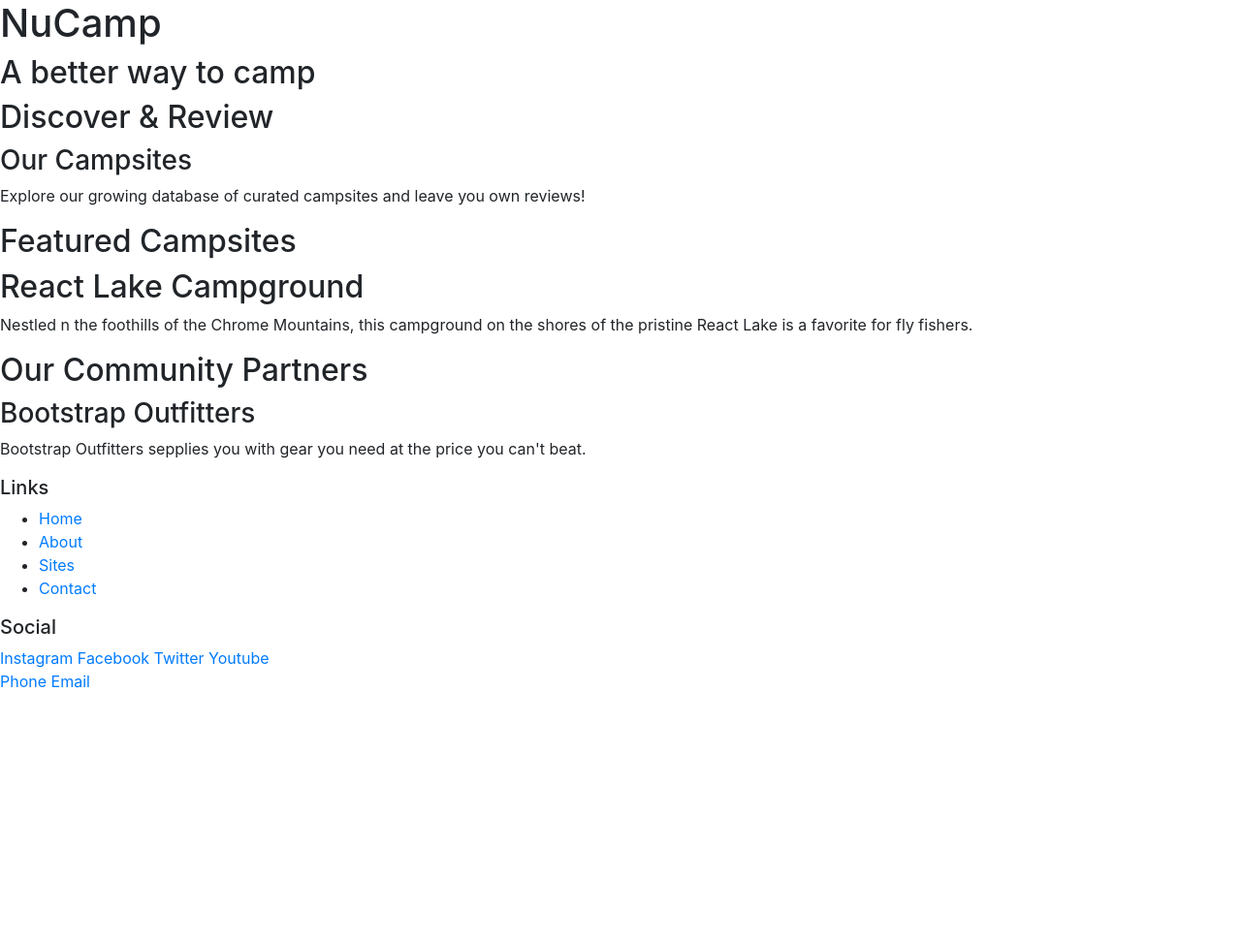
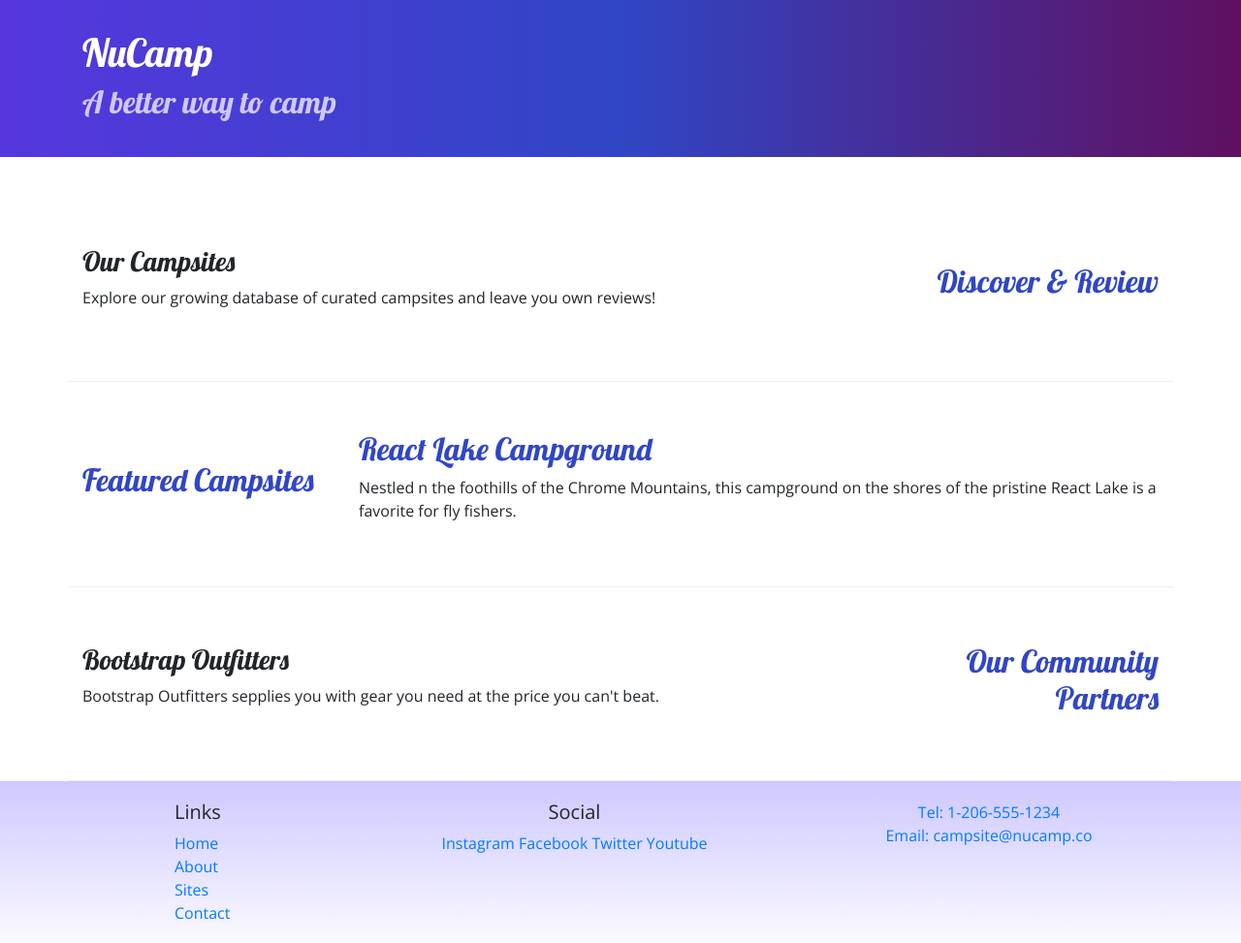
Before and after one commit to SmoothDev24/NucampSiteProject, a website: page NucampSiteIndex.html in a window 1280 px wide. Shown: the whole page at 97% size. Before the commit the page ends 800 px from the top, so only its background shows below. Drawn offline with nearby package versions, Linux system fonts and the light colour scheme.

Commit message:
Bootstrap Project CSS details

```diff
--- a/NucampSiteIndex.html
+++ b/NucampSiteIndex.html
@@ -4,57 +4,84 @@
     <meta charset="UTF-8">
     <meta name="viewport" content="width=device-width, initial-scale=1.0">
     <link rel="stylesheet" href="node_modules/bootstrap/dist/css/bootstrap.min.css">
+    <link rel="stylesheet" href="https://fonts.googleapis.com/css?family=Lobster|Open+Sans" />
+    <link rel="stylesheet" href="css/styles.css">
     <title>NuCamp: A Better Way To Camp</title>
 </head>
 <body>
     <section id="header">
-        <header>
-            <div>
+        <header class="jumbotron jumbotron-fluid">
+            <div class="container">
+                <div class="row">
+                    <div class="col">
                         <h1>NuCamp</h1>
                         <h2>A better way to camp</h2>
+                    </div>
+                </div>
             </div>
         </header>
     </section>
     <section id="body">
-        <div>
-            <h2>Discover & Review</h2>
+        <div class="container">
+            <div class="row row-content align-items-center">
+                <div class="col-sm-4 order-sm-last col-md-3">
+                    <h2 class="text-sm-right">Discover & Review</h2>
+                </div>
+                <div class="col">
                     <h3>Our Campsites</h3>
-            <p>Explore our growing database of curated campsites and leave you own reviews!</p>
+                    <p>Explore our growing database of curated campsites
+                        and leave you own reviews!</p>
+                </div>
             </div>
 
-        <div>
+            <div class="row row-content align-items-center">
+                <div class="col-sm-4 col-md-3">
                     <h2>Featured Campsites</h2>
+                </div>
+                <div class="col">
                     <h2>React Lake Campground</h2>
-            <p>Nestled n the foothills of the Chrome Mountains, this campground on the shores of the pristine React Lake is a favorite for fly fishers.</p>
+                    <p>Nestled n the foothills of the Chrome Mountains, this campground
+                        on the shores of the pristine React Lake is a favorite for fly fishers.</p>
+                </div>
             </div>
 
-        <div>
-            <h2>Our Community Partners</h2>
+            <div class="row row-content align-items-center">
+                <div class="col-sm-4 order-sm-last col-md-3">
+                    <h2 class="text-sm-right">Our Community Partners</h2>
+                </div>
+                <div class="col">
                     <h3>Bootstrap Outfitters</h3>
-            <p>Bootstrap Outfitters sepplies you with gear you need at the price you can't beat.</p>
+                    <p>Bootstrap Outfitters sepplies you with
+                        gear you need at the price you can't beat.</p>
+                </div>
+            </div>
         </div>
     </section>
     <section id="footer">
         <footer>
-            <div id="links">
+            <div class="container">
+                <div class="row">
+                    <div class="col-4 col-sm-2 offset-1" id="links">
                         <h5>Links</h5>
-                <ul>
+                        <ul class="list-unstyled">
                             <li><a href="#">Home</a></li>
                             <li><a href="#">About</a></li>
                             <li><a href="#">Sites</a></li>
                             <li><a href="#">Contact</a></li>
                         </ul>
                     </div>
-            <div id="social">
+                    <div class="col-6 col-sm-5 text-center" id="social">
                         <h5>Social</h5>
                         <a href="http://instagram.com">Instagram</a>
                         <a href="http://facebook.com">Facebook</a>
                         <a href="http://twitter.com">Twitter</a>
                         <a href="http://youtube.com">Youtube</a>
                     </div>
-            <div id="phoneEmail">
-                <a href="tel:+1-206-555-1234">Phone</a>
-                <a href="mailto:campsite@nucamp.co">Email</a>
+                    <div class="col-sm-4 text-center" id="phoneEmail">
+                        <a href="tel:+1-206-555-1234">Tel: 1-206-555-1234 </a><br />
+                        <a href="mailto:campsite@nucamp.co">Email: campsite@nucamp.co</a>
+                    </div>
+                </div>
             </div>
         </footer>
     </section>
--- /dev/null
+++ b/css/styles.css
@@ -0,0 +1,31 @@
+body{
+    font-family: "Open Sans", sans-serif;
+}
+
+h1, h2, h3{
+    font-family: "Lobster", cursive ;
+}
+
+h2{
+    color: #3046c5;
+}
+
+header h2{
+    color: #cec8ff;
+}
+
+footer{
+    background-image: linear-gradient(#CEC8FF, white);
+    padding: 20px 0;
+}
+
+.jumbotron{
+    padding: 30px;
+    background-image: linear-gradient(to right, #5637DD, #3046c5, #601060);
+    color: white;
+}
+.row-content{
+    padding: 50px 0;
+    border-bottom: 1px ridge;
+    min-height: 200px;
+}
```
Lines whose indentation alone changed are shown as unchanged.
